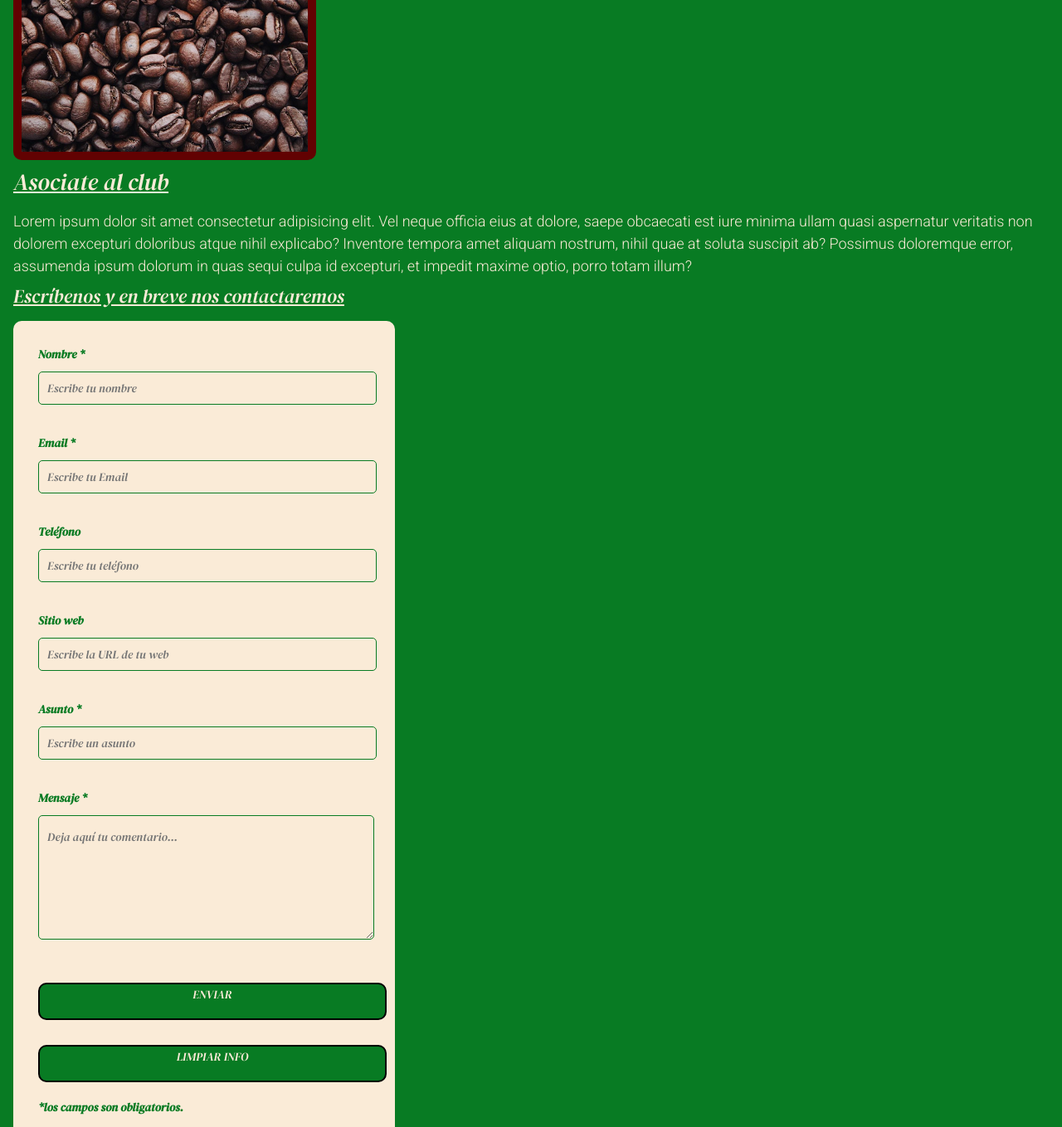
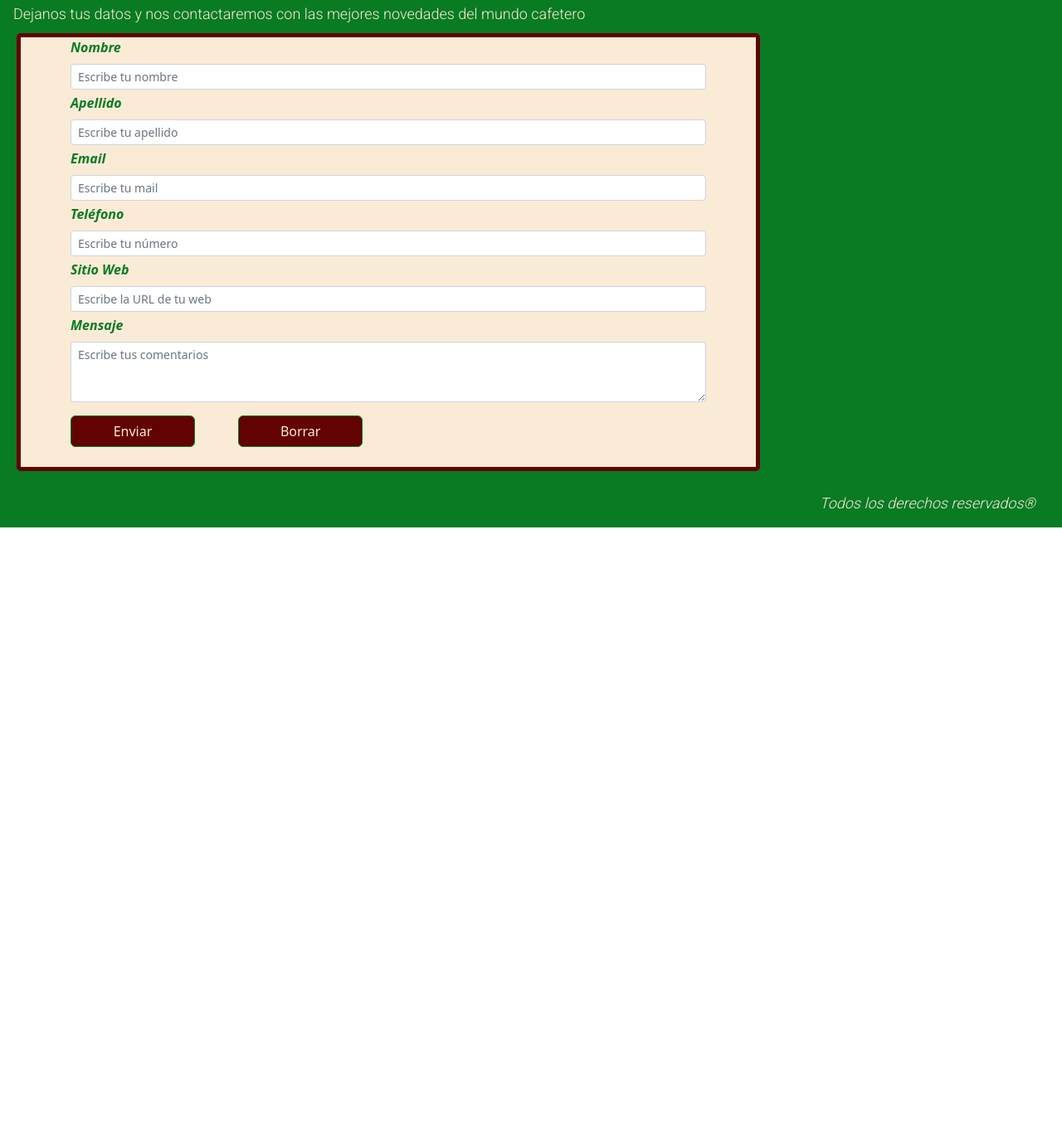
Before and after one commit to David-Saul/coffee-fan, a website: page pages/contacto.html in a window 1280 px wide. Shown: the part 741-2100 px from the top of the page at 83% size. After the commit the page ends 1377 px from the top, so only its background shows below. Drawn offline with nearby package versions, Linux system fonts and the light colour scheme; files whose address does not match are found by name.

Commit message:
se agrega nav a todas las paginas, form de contacto y se elimina antigua navegacion footer

```diff
--- a/css/styles.css
+++ b/css/styles.css
@@ -20,6 +20,12 @@
 .nav-link:hover {
     transform: scale(1.07);
     color:rgb(98, 2, 2);
+}
+.active {
+    font-style: italic;
+    font-weight: bold;
+    font-family: 'DM Serif Display', serif;
+    text-decoration: underline;
 }
 .header__logo {
     margin:16px;
@@ -241,15 +247,6 @@ footer {
     background-color: black;
     display: inline;
 }
-.footer__nav {
-    background-color: antiquewhite;
-    width: 100vw;
-    font-family: 'Roboto', sans-serif;
-    font-style: normal;
-    font-size: 25px;
-    padding-top: 16px;
-    display: none;
-}
 .footer__rights {
     color:antiquewhite;
     display: flex;
@@ -261,85 +258,29 @@ footer {
     padding: 25px 16px 16px 0;
 }
 /* Selectores y clases para formulario de contacto */
-
-.contact__form {
-    font-family: 'DM Serif Display', serif;
+.article__form {
+    background-color: antiquewhite;
+    border-radius: 5px;
+    border: rgb(98, 2, 2) 5px solid;
+    width: 70vw;
+    margin-left: 20px;
+}
+.form__font{
+    color:#087b23;
+    font-style: italic;
     font-weight: bold;
-    width: 460px;
-    height: auto;
-    margin: 16px 0 0 16px;
-    border-radius: 10px;
-    padding-top: 30px;
-    padding-bottom: 20px;
-    background-color: antiquewhite;
-    padding: 30px;
 }
-input {
-    background-color: antiquewhite;
-    width: 408px;
-    height: 40px;
-    border-radius: 5px;
-    border-style: solid;
-    border-width: 1px;
+.btn {
+    background-color:rgb(98, 2, 2);
+    color: antiquewhite;
     border-color: #087b23;
-    margin-top: 10px;
-    padding-left: 10px;
-    margin-bottom: 20px;
+    width: 150px;
+    transition: all .2s ease-in-out;
 }
-textarea {
-    background-color: antiquewhite;
-    width: 405px;
-    height: 150px;
-    border-radius: 5px;
-    border-style: solid;
-    border-width: 1px;
-    border-color: #087b23;
-    margin-top: 10px;
-    padding-left: 10px;
-    margin-bottom: 20px;
-    padding-top: 15px;
-}
-
-label {
-    display: block;
-    float: center;
-}
-
-button {
-    height: 45px;
-    padding-left: 5px;
-    padding-right: 5px;
-    margin-bottom: 20px;
-    margin-top: 10px;
-    text-transform: uppercase;
+.btn:hover {
+    transform: scale(1.05);
     background-color: #087b23;
-    border-color: black;
-    border-style: solid;
-    border-radius: 10px;
-    width: 420px;
-    cursor: pointer;
-}
-button p {
-    color: antiquewhite;
-}
-span {
-    color: #087b23;
-}
-.contact__warning {
-    font-size: 14px;
-    color: #087b23;
-}
-p {
-    font-size: 14px;
-    color: #087b23;
-}
-.contact__form--style input:focus {
-    outline:0;
-    border: 1px solid #087b23;
-}
-.contact__form--style textarea:focus {
-    outline:0;
-    border: 1px solid #087b23;
+    border: rgb(98, 2, 2) 5px solid;
 }
 /* Media Query para ratio cuadrado 4:3  */
 @media only screen and (min-width: 993px) and (max-width: 1196px) {
@@ -404,13 +345,8 @@ p {
     .header__logo {
         display: none;
     }
-    .header__nav {
-        font-size: 18px;
-    }
-    .header__list {
-        display: flex;
-        flex-wrap: nowrap;
-        justify-content: space-around;
+    .navbar-toggler {
+        width: 500px;
     }
     /*Imágenes article  */
     .start__image--tablet {
@@ -455,6 +391,9 @@ p {
     background-size: 60%;
     background-repeat: repeat;
 }
+.btn-primary {
+    width: 250px;
+}
 }
 /* Media Query Mobile */
 @media only screen and (min-width: 320px) and (max-width: 575px) {
@@ -462,6 +401,9 @@ p {
     .navbar {
         width: 100vw;
         position: static;
+    }
+    .navbar-toggler {
+        width: 130px;
     }
     /* Empieza el Main para Mobile */
     .start {
@@ -523,11 +465,6 @@ p {
     /* Navegación footer */
     footer {
         width: 100vw;
-    }
-    .footer__nav {
-        display: flex;
-        font-size: 20px;
-        padding: 0;
     }
 /* Galeria mobile */
 .galery__grid {
@@ -611,21 +548,16 @@ iframe {
     margin-bottom: 16px;
 }
 /* Formulario Mobile */
-.contact__form {
-    width: 260px;
-    margin: 16px 3px 0 10px;
-    padding-top: 30px;
-    padding: 12px;
-    padding-bottom: 2px;
+.article__form {
+    width: 75vw;
+    margin-left: 35px;
 }
-input {
-    width: 220px;
+.form__font{
+    color:#087b23;
+    font-style: italic;
+    font-weight: bold;
 }
-textarea {
-    width: 220px;
-}
-
-button {
-    width: 200px;
+.btn-primary {
+    width: 115px;
 }
 }
--- a/pages/contacto.html
+++ b/pages/contacto.html
@@ -19,7 +19,7 @@
 </head>
 <body>
     <header>
-        <nav class="navbar fixed-top navbar-expand-lg">
+        <nav class="navbar navbar-dark fixed-top navbar-expand-lg">
             <div class="container-fluid">
             <a class="navbar-brand" href="../index.html">
                 <img class="header__logo" src="../resources/iconito.jpg" alt="logo cafetero">
@@ -53,77 +53,49 @@
                     <img class="start__image" src="../resources/coffe-siete.jpg" alt="granos molidos">
                     <img class="start__image" src="../resources/expresso.jpg" alt="café expresso">
                     <img class="start__image" src="../resources/coffe-cinco.jpg" alt="café molido para espresso">
-                    <img class="start__image" src="../resources/granos.jpg" alt="granos de café tostado">
                 </div>
             </article>
             <article>
                 <h2 class="start__title2">Asociate al club</h2>
                 <p class="start__paragraph">
-                    Lorem ipsum dolor sit amet consectetur adipisicing elit. Vel neque officia eius at dolore, saepe obcaecati est iure minima ullam quasi aspernatur veritatis non dolorem excepturi doloribus atque nihil explicabo?
-                    Inventore tempora amet aliquam nostrum, nihil quae at soluta suscipit ab? Possimus doloremque error, assumenda ipsum dolorum in quas sequi culpa id excepturi, et impedit maxime optio, porro totam illum?
+                    Dejanos tus datos y nos contactaremos con las mejores novedades del mundo cafetero
                 </p>
                 <!-- Formulario de contacto -->
-                <h3 class="start__title3">Escríbenos y en breve nos contactaremos</h3>
-                <div class="contact__form">
-                    <div class="contact__form--style">
-                        <form method="post">
-                        <p>
-                            <label>Nombre
-                                <span>*</span>
-                            </label>
-                            <input type="text" placeholder="Escribe tu nombre">
-                        </p>
-                        <p>
-                            <label> Email
-                            <span>*</span>
-                            </label>
-                            <input type="email" placeholder="Escribe tu Email">
-                        </p>
-                        <p>
-                            <label>Teléfono </label>
-                            <input type="tel" placeholder="Escribe tu teléfono">
-                        </p>
-                        <p>
-                            <label>Sitio web</label>
-                            <input type="url" placeholder="Escribe la URL de tu web">
-                        </p>
-                        <p>
-                            <label>Asunto
-                                <span>*</span>
-                            </label>
-                            <input type="text" placeholder="Escribe un asunto">
-                        </p>
-                        <p>
-                            <label>Mensaje
-                                <span>*</span>
-                            </label>
-                            <textarea placeholder="Deja aquí tu comentario..."></textarea>
-                        </p>
-                        <button type="submit"><p>Enviar</p></button>
-                        <button type="reset"><p>Limpiar Info</p></button>
-                        <p class="contact__warning">
-                            <span>*</span>los campos son obligatorios.
-                        </p>
-                        </form>
+                <form class="article__form container-fluid">
+                    <div class="mb-1 mx-5">
+                        <label for="exampleFormControlInput1" class="form-label form__font">Nombre</label>
+                        <input type="text" class="form-control form-control-sm" id="exampleFormControlInput1" placeholder="Escribe tu nombre">
                     </div>
-                </div>
+                    <div class="mb-1 mx-5">
+                        <label for="exampleFormControlInput1" class="form-label form__font">Apellido</label>
+                        <input type="text" class="form-control form-control-sm" id="exampleFormControlInput1" placeholder="Escribe tu apellido">
+                    </div>
+                    <div class="mb-1 mx-5">
+                        <label for="exampleFormControlInput1" class="form-label form__font">Email</label>
+                        <input type="email" class="form-control form-control-sm" id="exampleFormControlInput1" placeholder="Escribe tu mail">
+                    </div>
+                    <div class="mb-1 mx-5">
+                        <label for="exampleFormControlInput1" class="form-label form__font">Teléfono</label>
+                        <input type="number" class="form-control form-control-sm" id="exampleFormControlInput1" placeholder="Escribe tu número">
+                    </div>
+                    <div class="mb-1 mx-5">
+                        <label for="exampleFormControlInput1" class="form-label form__font">Sitio Web</label>
+                        <input type="url" class="form-control form-control-sm" id="exampleFormControlInput1" placeholder="Escribe la URL de tu web">
+                    </div>
+                    <div class="mx-5 pb-3">
+                        <label for="exampleFormControlTextarea1" class="form-label form__font">Mensaje</label>
+                        <textarea class="form-control form-control-sm" id="exampleFormControlTextarea1" rows="3" placeholder="Escribe tus comentarios"></textarea>
+                    </div>
+                    <div class="mx-5 pb-3">
+                        <button class="btn btn-primary me-5 mb-2" type="submit">Enviar</button>
+                        <button class="btn btn-primary mb-2" type="reset">Borrar</button>
+                    </div>
+                </form>
             </article>
         </section>
     </main>
     <!-- Pie de página -->
     <footer>
-        <nav class="footer__nav">
-            <a href="../index.html">
-                <img class="header__logo" src="resources/iconito.jpg" alt="logo cafetero">
-            </a>
-            <ul class="header__list">
-                <li class="header__item"><a href="../index.html">Inicio</a></li>
-                <li class="header__item"><a href="metodo-extraccion.html">Métodos de extracción</a></li>
-                <li class="header__item"><a href="cafe-especialidad.html">Café Especialidad</a></li>
-                <li class="header__item"><a href="nuestros-recomendados.html">Nuestros recomendados</a></li>
-                <li class="header__item"><a href="#">Contacto</a></li>
-            </ul>
-        </nav>
         <span class="footer__rights">Todos los derechos reservados®</span>
     </footer>
     <!-- JavaScript Bundle with Popper -->
```
Also changed, not shown: index.html (+2 -14 lines), pages/cafe-especialidad.html (+1 -13 lines), pages/metodo-extraccion.html (+1 -13 lines), pages/nuestros-recomendados.html (+1 -13 lines).
